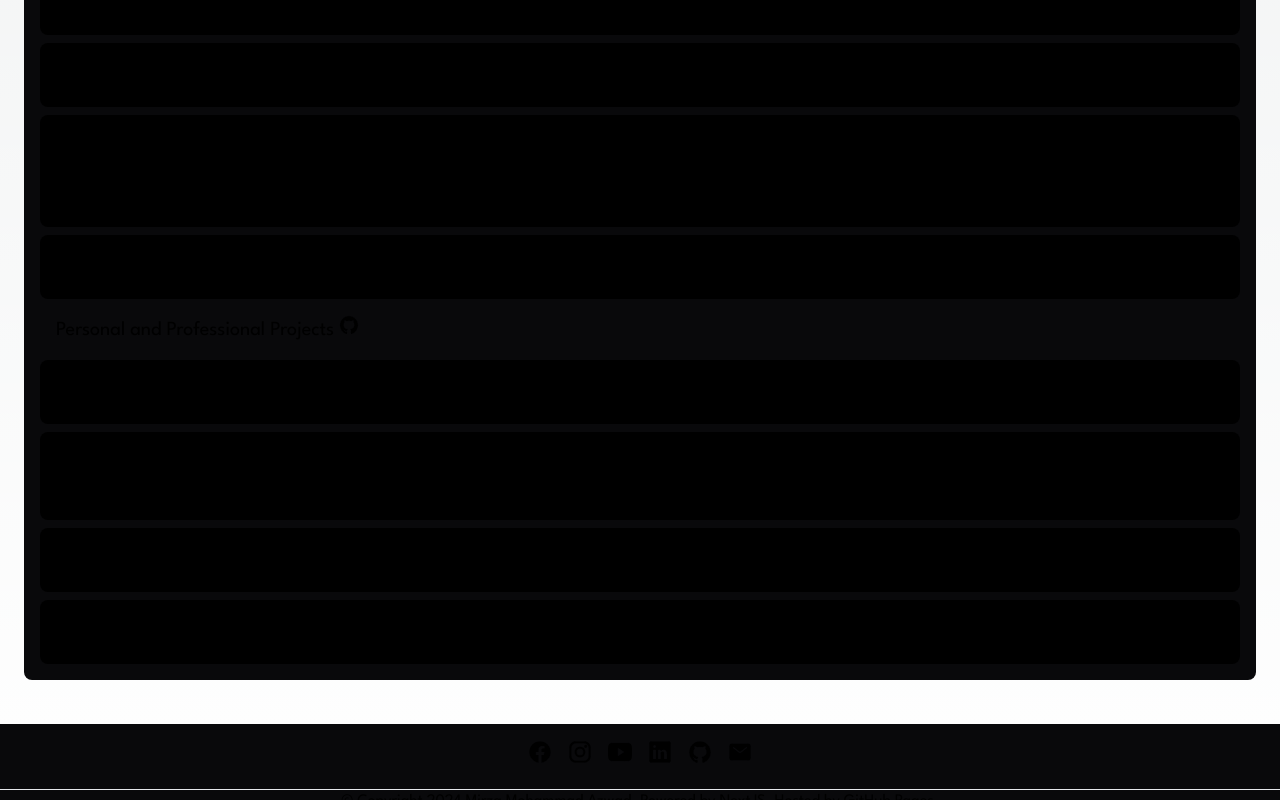
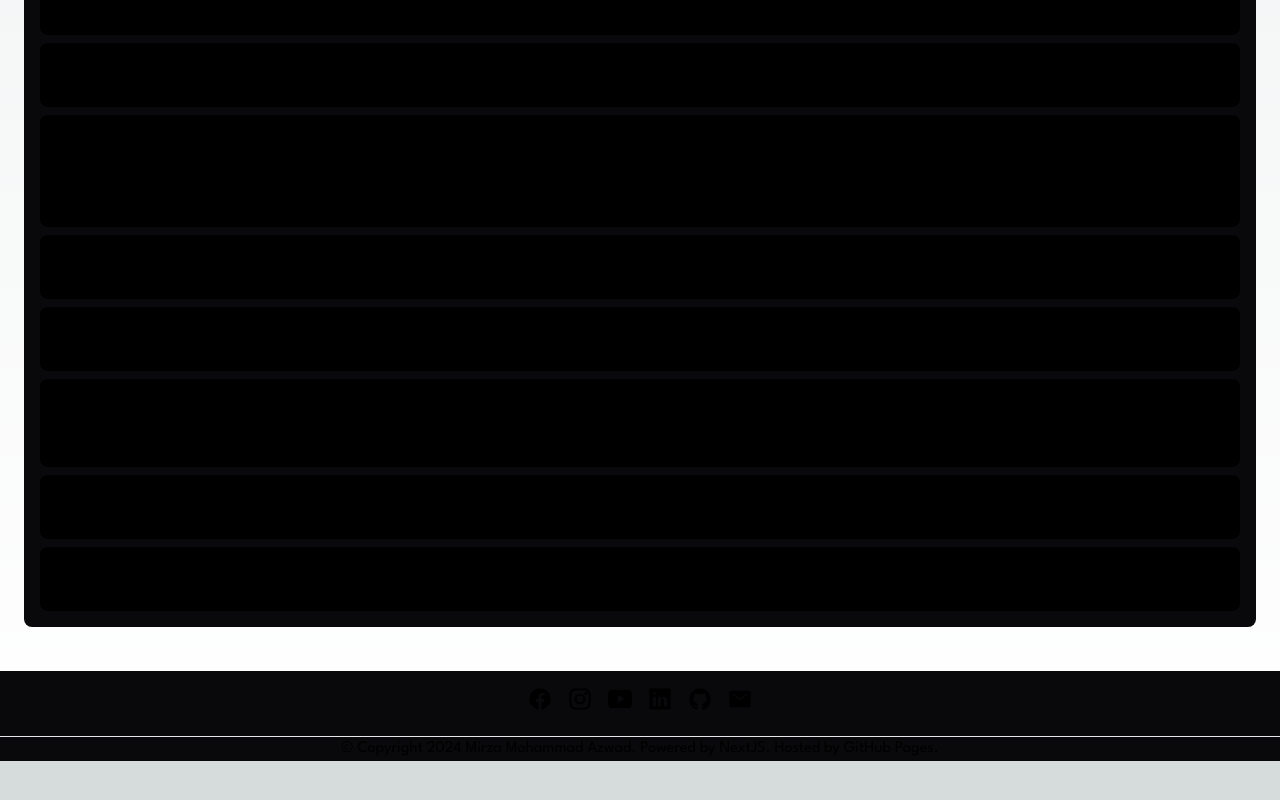
Before and after one commit to mirzaazwad/mirzaazwad, a Next.js app: page /resume in a window 1280 px wide. Shown: the part 2397-3197 px from the top of the page. After the commit the page ends 3158 px from the top, so only its background shows below. Built offline with nearby package versions, Linux system fonts and the light colour scheme.

Commit message:
Update projects.jsx

```diff
--- a/app/resume/components/projects.jsx
+++ b/app/resume/components/projects.jsx
@@ -11,7 +11,7 @@ const Projects = () => {
         <div className="projects">
 
             <div className="subrubric">
-                <Link href="https://github.com/azwadmirza"><h1 className="text-xl mb-2 hover:text-black hover:bg-white px-4 py-2 rounded-lg">Academic Projects <IonIcon icon={logoGithub}></IonIcon></h1></Link>
+                <Link href="https://github.com/mirzaazwad"><h1 className="text-xl mb-2 hover:text-black hover:bg-white px-4 py-2 rounded-lg">Projects <IonIcon icon={logoGithub}></IonIcon></h1></Link>
                 <div className="flex flex-col mb-2 px-4 py-2 rounded-lg bg-black">
                     <div className="w-1/5 font-bold">CSE 4554-Machine Learning</div>
                     <div>Titled: <strong>Automated Python Code Bug Detection using Software Metrics</strong>, employing software metrics and ML to predict bugs in Python code.</div>
@@ -28,10 +28,6 @@ const Projects = () => {
                     <div className="w-1/5 font-bold">SWE 4504-Design Project Lab I</div>
                     <div>Titled: <strong>DataAnalytica.io</strong>, built with React, Python, Django, and MongoDB for Exploratory Data Analysis and basic ML simulations.</div>
                 </div>
-            </div>
-
-            <div className="subrubric">
-            <Link href="https://github.com/mirzaazwad"><h1 className="text-xl mb-2 hover:text-black hover:bg-white px-4 py-2 rounded-lg">Personal and Professional Projects <IonIcon icon={logoGithub}></IonIcon></h1></Link>
                 <div className="flex flex-col mb-2 px-4 py-2 rounded-lg bg-black">
                     <div className="w-1/5 font-bold">Vaccine App</div>
                     <div>Developed with Google Cloud Run and Cloud Build, logging with DataDog. <strong>(BUET CSE Fest Hackathon 2023-DevOps Segment)</strong></div>
```
